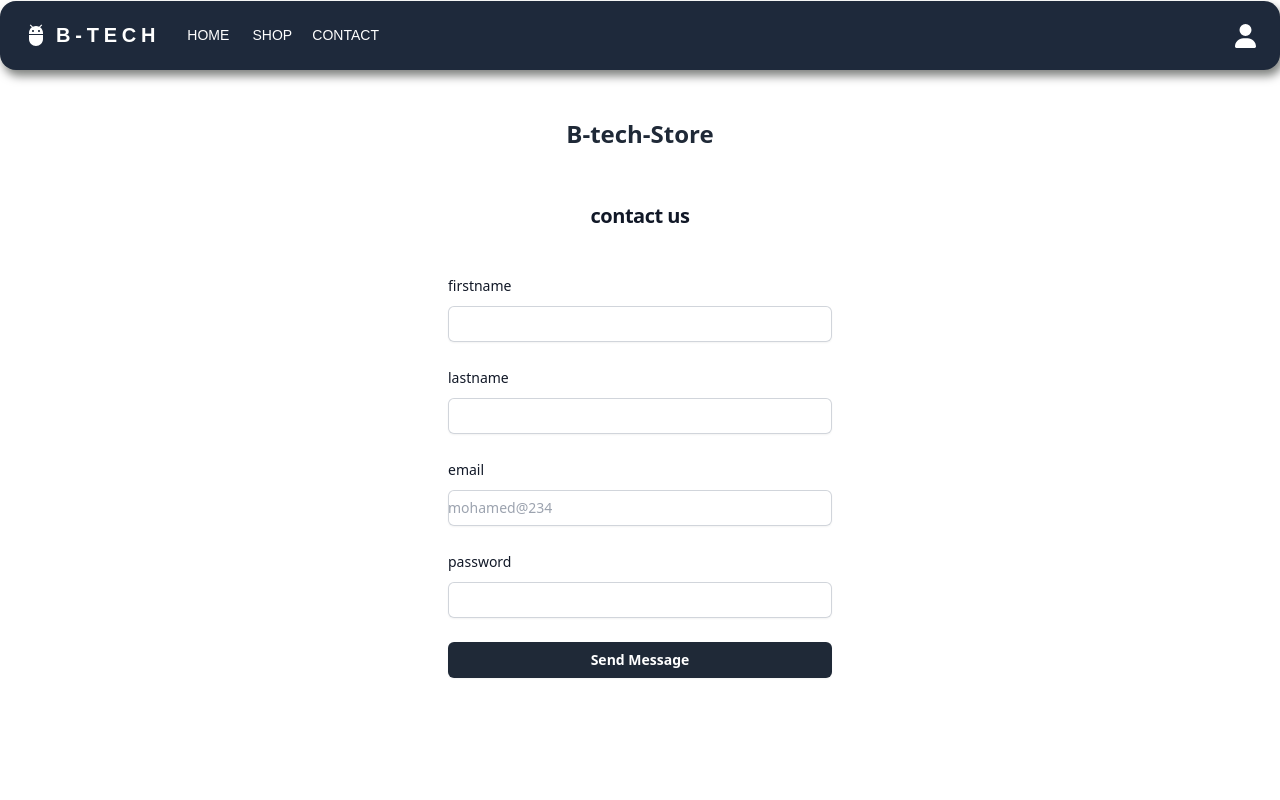
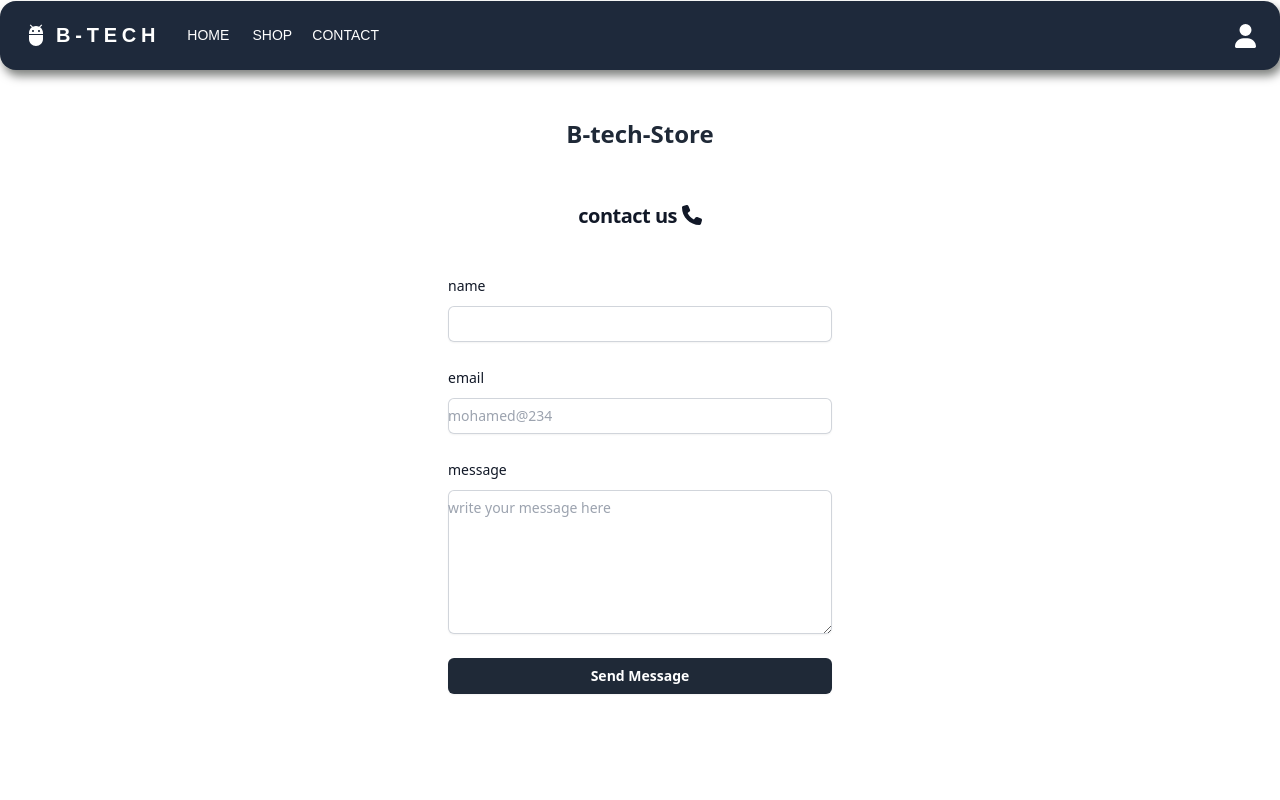
Before and after one commit to barakabilal/E-comerce-nodejs, a React (Vite) app in the folder Frontend/: page /contact in a window 1280 px wide. Shown: the top 800 px of the page. Built offline with nearby package versions, Linux system fonts and the light colour scheme.

Commit message:
`feat: updated contact page with new design and functionality`

```diff
--- /dev/null
+++ b/Frontend/src/components/ui/SuccessMessage.tsx
@@ -0,0 +1,17 @@
+import { Alert, Snackbar } from "@mui/material";
+
+interface props{
+    open:boolean;
+}
+function SuccessMessage({open}:props) {
+  return (
+    <div>
+
+      <Snackbar open={open} anchorOrigin={{ vertical: 'top', horizontal: 'center' }}>
+        <Alert severity="success">Message sent successfully!</Alert>
+      </Snackbar>
+    </div>
+  );
+}
+
+export default SuccessMessage;
--- a/Frontend/src/pages/contact.tsx
+++ b/Frontend/src/pages/contact.tsx
@@ -1,44 +1,51 @@
 import { useState } from "react";
+import { faPhone } from "@fortawesome/free-solid-svg-icons";
+import { Contactparams } from "../types";
+import { FontAwesomeIcon } from "@fortawesome/react-fontawesome";
+import SuccessMessage from "../components/ui/SuccessMessage";
 
-import { Contactparams } from "../types";
-
-const Contactpage=()=>{
+const Contactpage = () => {
   const data: Contactparams = {
     email: "",
     name: "",
     message: "",
   };
   const [inputvalue, setinputvalue] = useState(data);
-      const [isempty, setisempty] = useState<boolean>(true);
+  const [isempty, setisempty] = useState<boolean>(false);
   const [isvalid, setisvalid] = useState<boolean>(true);
-
+  const [open, setOpen] = useState(false);
+  //create a function that clear input after sending the message
   const emailRegex = /\b[A-Za-z0-9._%+-]+@[A-Za-z0-9.-]+\.[A-Z|a-z]{2,7}\b/;
-      const onchange = (e: React.ChangeEvent<HTMLInputElement>) => {
+  const onchange = (
+    e:
+      | React.ChangeEvent<HTMLInputElement>
+      | React.ChangeEvent<HTMLTextAreaElement>
+  ) => {
     setinputvalue({ ...inputvalue, [e.target.name]: e.target.value });
   };
-
+  let helpvar = true;
   const onclik = (e: React.MouseEvent<HTMLButtonElement>) => {
     e.preventDefault();
+    helpvar = false;
     if (
-          emailRegex.test(inputvalue.email) &&
-          inputvalue.password.length > 8
-
+      inputvalue.name.length != 0 &&
+      inputvalue.message.length != 0 &&
+      inputvalue.email.length != 0
     ) {
-          setisvalid(true);
-
+      setisempty(false);
+      if (emailRegex.test(inputvalue.email)) {setisvalid(true);
+      setOpen(true);
+  setTimeout(() => setOpen(false), 3000);}
+      else {
+        setisvalid(false);
+      }
     } else {
-          setisvalid(false);
-          if( inputvalue.firstname.length != 0 &&
-            inputvalue.password.length != 0 && inputvalue.email.length!=0 &&inputvalue.lastname.length!=0){
-              setisempty(false)
-            }
-            else{
-              setisempty(true)
-            }
-
+      setisempty(true);
     }
   };
-    return (<>
+
+  return (
+    <>
       <div
         id="body"
         className="flex min-h-full flex-col justify-center px-6 py-12 lg:px-8"
@@ -49,12 +56,13 @@ const Contactpage=()=>{
             <h2 className="text-gray-800 font-semibold text-2xl">
               B-tech-Store
             </h2>
+            {open?<SuccessMessage open={open}></SuccessMessage>:<div></div>}
           </div>
+
           <h2 className="mt-10 text-center text-xl font-bold leading-9 tracking-tight text-gray-900">
-                    contact us
+            contact us <FontAwesomeIcon icon={faPhone} />
           </h2>
         </div>
-
         <div className="mt-10 sm:mx-auto sm:w-full sm:max-w-sm">
           <form className="space-y-6" id="login-form">
             <div>
@@ -62,14 +70,14 @@ const Contactpage=()=>{
                 htmlFor="username"
                 className="block text-sm font-medium leading-6 text-gray-900"
               >
-                        firstname
+                name
               </label>
               <div className="mt-2">
                 <input
                   id="username"
-                          name="firstname"
+                  name="name"
                   type="text"
-                          value={inputvalue.firstname}
+                  value={inputvalue.name}
                   onChange={onchange}
                   required
                   className="block w-full rounded-md border-0 py-1.5 text-gray-900 shadow-sm ring-1 ring-inset ring-gray-300 placeholder:text-gray-400 focus:ring-2 focus:ring-inset focus:ring-indigo-600 sm:text-sm sm:leading-6"
@@ -77,24 +85,6 @@ const Contactpage=()=>{
               </div>
             </div>
 
-                    <div>
-                      <div className="flex items-center justify-between">
-                        <label className="block text-sm font-medium leading-6 text-gray-900">
-                          lastname
-                        </label>
-                      </div>
-                      <div className="mt-2">
-                        <input
-                          id="lastname"
-                          name="lastname"
-                          type="text"
-                          value={inputvalue.lastname}
-                          onChange={onchange}
-                          required
-                          className="block w-full rounded-md border-0 py-1.5 text-gray-900 shadow-sm ring-1 ring-inset ring-gray-300 placeholder:text-gray-400 focus:ring-2 focus:ring-inset focus:ring-indigo-600 sm:text-sm sm:leading-6"
-                        />
-                      </div>
-                    </div>
             <div>
               <div className="flex items-center justify-between">
                 <label
@@ -123,28 +113,27 @@ const Contactpage=()=>{
                   htmlFor="password"
                   className="block text-sm font-medium leading-6 text-gray-900"
                 >
-                          password
+                  message
                 </label>
               </div>
               <div className="mt-2">
-                        <input
-                          id="password"
-                          name="password"
-                          type="password"
-                          value={inputvalue.password}
+                <textarea
+                  id="text"
+                  name="message"
+                  placeholder="write your message here"
+                  value={inputvalue.message}
                   onChange={onchange}
                   required
-                          className="block w-full rounded-md border-0 py-1.5 text-gray-900 shadow-sm ring-1 ring-inset ring-gray-300 placeholder:text-gray-400 focus:ring-2 focus:ring-inset focus:ring-indigo-600 sm:text-sm sm:leading-6"
+                  className="block w-full rounded-md border-0 py-1.5 text-gray-900 shadow-sm ring-1 ring-inset ring-gray-300 placeholder:text-gray-400 focus:ring-2 focus:ring-inset focus:ring-indigo-600 sm:text-sm sm:leading-6 h-36"
                 />
               </div>
             </div>
-                    {isvalid ? (
-                      <div> </div>
-                    ) : (
+            <div>
+              {isempty ? (
                 <div
                   id="error"
                   role="alert"
-                        className="alert alert-error mt-3 h-11 flex items-center justify-center bg-red-600 text-white  rounded-md"
+                  className="alert alert-error mt-3 mb-3 h-11 flex items-center justify-center bg-red-600 text-white  rounded-md"
                 >
                   <svg
                     xmlns="http://www.w3.org/2000/svg"
@@ -159,18 +148,36 @@ const Contactpage=()=>{
                       d="M10 14l2-2m0 0l2-2m-2 2l-2-2m2 2l2 2m7-2a9 9 0 11-18 0 9 9 0 0118 0z"
                     />
                   </svg>
-                        {isempty? <span id="contenterror" className="text-sm font-medium">
-
+                  <span id="contenterror" className="text-sm font-medium ">
                     fill out the field inputs
-                       </span>: <span id="contenterror" className="text-sm font-medium">
-
-                         invalid email or password
-                       </span>}
-
+                  </span>
+                </div>
+              ) : isvalid && helpvar ? (
+                <div></div>
+              ) : (
+                <div
+                  id="error"
+                  role="alert"
+                  className="alert alert-error mt-3 mb-3 h-11 flex items-center justify-center bg-red-600 text-white  rounded-md"
+                >
+                  <svg
+                    xmlns="http://www.w3.org/2000/svg"
+                    className="h-6 w-6 shrink-0 stroke-current mr-2"
+                    fill="none"
+                    viewBox="0 0 24 24"
+                  >
+                    <path
+                      strokeLinecap="round"
+                      strokeLinejoin="round"
+                      strokeWidth="2"
+                      d="M10 14l2-2m0 0l2-2m-2 2l-2-2m2 2l2 2m7-2a9 9 0 11-18 0 9 9 0 0118 0z"
+                    />
+                  </svg>
+                  <span id="contenterror" className="text-sm font-medium ">
+                    incorrect email forme
+                  </span>
                 </div>
               )}
-
-                    <div>
               <button
                 onClick={onclik}
                 id="signin"
@@ -181,13 +188,12 @@ const Contactpage=()=>{
               </button>
             </div>
           </form>
-
-
         </div>
       </div>
 
       <div id="loader" className="text-indigo-700"></div>
       <div id="divider" className="divider mt-28"></div>
-            </>)
-}
-export default Contactpage
+    </>
+  );
+};
+export default Contactpage;
```
Lines whose indentation alone changed are shown as unchanged.
